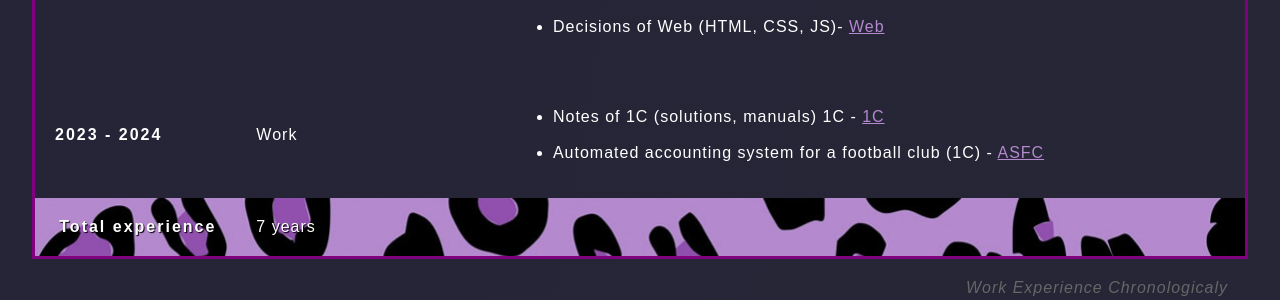
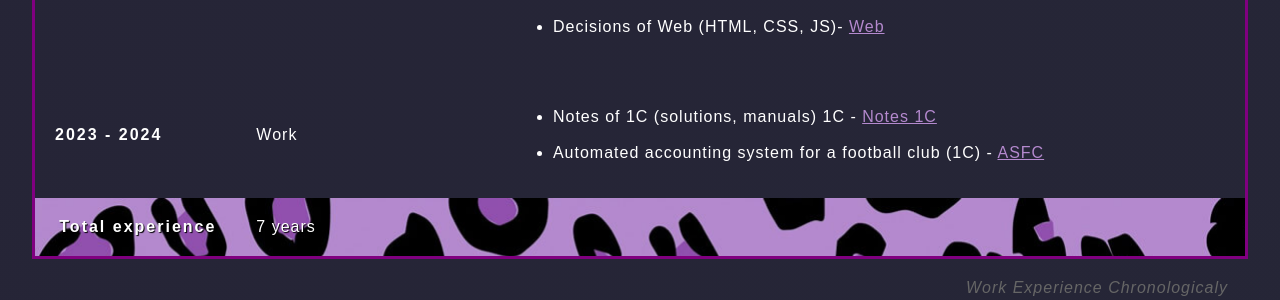
Before and after one commit to smyledev/smyledev.github.io, a Jekyll site: the page cv.html, which Jekyll copies as it is, in a window 1280 px wide. Shown: the part 1569-1869 px from the top of the page. Built offline with Jekyll 4.4.1, drawn with Linux system fonts in a browser that asks for light colours; some web fonts are replaced.

Commit message:
Update cv.html

```diff
--- a/cv.html
+++ b/cv.html
@@ -17,7 +17,9 @@
                 </li>
                 <li style="display: inline;">
                     <figure style="display: inline-block; position: absolute; top: 15px; right: 5px;">
+                        <a href="https://github.com/smyledev">
                         <img src="images/photo.jpeg" style="width:200px; border-radius: 100%; opacity: 0.5; filter: drop-shadow(16px 16px 20px blue);" alt="Photo">
+                        </a>
                     </figure>
                 </li>
             </ul>
@@ -126,7 +128,7 @@ Android application - cryptography test (Kotlin) - <a href="https://github.com/s
 </li>
     <br>
 <li>
-Application for differentiating user rights and storing encrypted data (Qt, C++) - <a href="https://github.com/smyledev/SecInf">SecInf</a>
+Application for differentiating user rights and storing encrypted data (Qt, C++) - <a href="https://github.com/smyledev/SecInf2">SecInf</a>
 </li>
     <br>
 <li>
@@ -142,11 +144,11 @@ Decisions of Web (HTML, CSS, JS)- <a href="https://github.com/smyledev/Solutions
                         <td>
 <ul>
 <li>
-Notes of 1C (solutions, manuals) 1C - <a href="https://github.com/smyledev/Notes1C">1C</a>
+Notes of 1C (solutions, manuals) 1C - <a href="https://github.com/smyledev/Notes1C">Notes 1C</a>
 </li>
     <br>
 <li>
-Automated accounting system for a football club (1C) -  <a href="https://github.com/smyledev/FootballClubSystem">ASFC</a>
+Automated accounting system for a football club (1C) -  <a href="https://github.com/smyledev/Notes1C/tree/main/SolutionsOfTasks/FootballClubSystem">ASFC</a>
 </li>
 </ul>
 </td>
```
